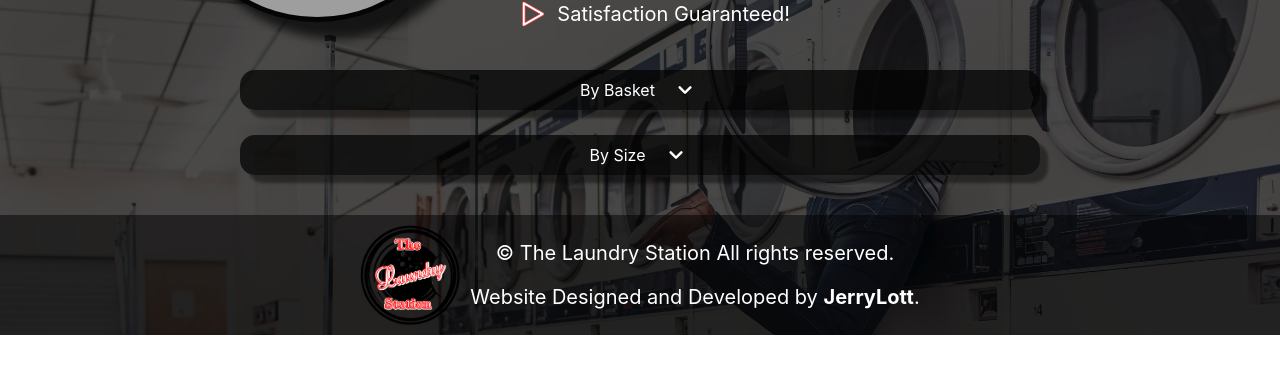
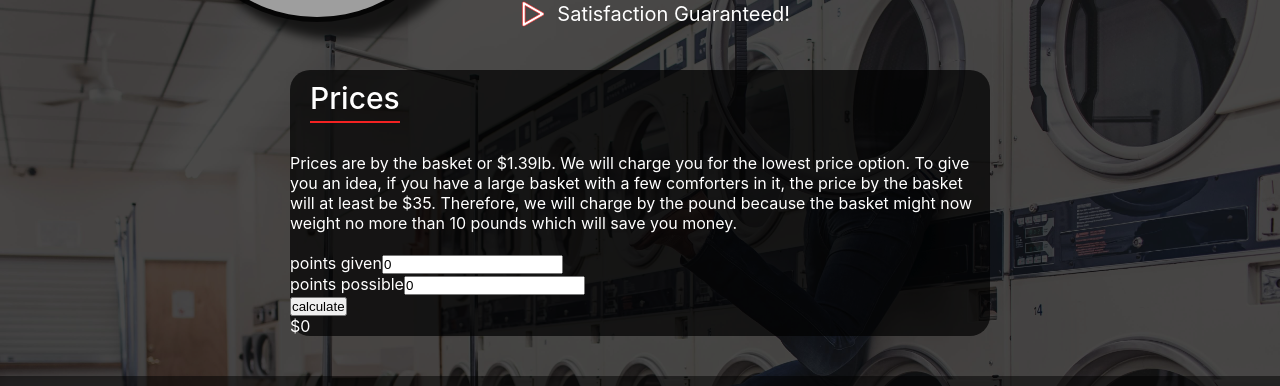
Before and after one commit to lottjerry/the-laundry-station, a React (Create React App) app: page / in a window 1280 px wide. Shown: the part 1770-2156 px from the top of the page. Before the commit the page ends 2105 px from the top, so only its background shows below. Built offline with nearby package versions, Linux system fonts and the light colour scheme; grey boxes are pictures that could not be loaded.

Commit message:
Added price calculator file but not complete

```diff
--- a/src/app.css
+++ b/src/app.css
@@ -278,6 +278,7 @@ a {
   padding: 40px;
   gap: 40px;
   align-items: center;
+  margin: 0 100px;
 }
 
 .services-content__header {
@@ -343,144 +344,25 @@ a {
   padding: 4px 0 4px 40px;
 }
 
-.services__btns {
+.services__prices {
   display: flex;
   flex-direction: column;
   justify-content: center;
   align-items: flex-start;
   padding: 0;
-  gap: 25px;
+  gap: 20px;
+  background-color: rgba(0, 0, 0, 0.7);
+  border-radius: 20px;
+  width: 700px;
 }
 
-.services__btn {
-  display: flex;
-  flex-direction: row;
-  justify-content: center;
-  align-items: center;
-  padding: 7px;
-  gap: 15px;
-  width: 800px;
-  height: 40px;
-  background: rgba(0, 0, 0, 0.7);
-  box-shadow: 8px 8px 3px rgba(0, 0, 0, 0.4);
-  border-radius: 15px;
-  cursor: pointer;
-}
-
-.services__btn:hover {
-  -webkit-text-stroke-width: 0.5px;
-  -webkit-text-stroke-color: #F42222;
-  stroke: #F42222;
-  stroke-width: 0.5px;
-}
-
-.services-button__text {
-  font-style: normal;
-  font-weight: 1000;
-  font-size: 15px;
-  line-height: 29px;
-}
-
-.basket__content {
+.services-prices__title {
   font-size: 30px;
-  font-weight: 700;
-  display: none;
-}
-
-.size__content {
-  font-size: 30px;
-  font-weight: 700;
-  display: none;
-}
-
-.show {
-  display: flex;
-}
-
-.arrow-up {
-  animation: rotate_up 0.5s forwards;
-}
-
-.arrow-down {
-  animation: rotate_down 0.5s forwards;
-}
-
-@keyframes rotate_up {
-  from {
-    transform: rotate(0deg);
-  }
-  to {
-    transform: rotate(-180deg);
-  }
-}
-
-@keyframes rotate_down {
-  from {
-    transform: rotate(-180deg);
-  }
-  to {
-    transform: rotate(0deg);
-  }
-}
-
-.collapsible__btn {
-  display: flex;
-  flex-direction: row;
-  justify-content: center;
-  align-items: center;
-  padding: 7px;
-  gap: 15px;
-  width: 800px;
-  height: 40px;
-  background: rgba(0, 0, 0, 0.7);
-  box-shadow: 8px 8px 3px rgba(0, 0, 0, 0.4);
-  border-radius: 15px;
-  cursor: pointer;
-}
-
-.collapsible__btn:hover {
-  -webkit-text-stroke-width: 0.5px;
-  -webkit-text-stroke-color: #F42222;
-  stroke: #F42222;
-  stroke-width: 0.5px;
-}
-
-.collapsible-button__text {
-  font-style: normal;
-  font-weight: 1000;
-  font-size: 15px;
-  line-height: 29px;
-}
-
-.collapsible__content {
-  font-size: 30px;
-  font-weight: 700;
-}
-
-.arrow-up {
-  animation: rotate_up 0.5s forwards;
-}
-
-.arrow-down {
-  animation: rotate_down 0.5s forwards;
-}
-
-@keyframes rotate_up {
-  from {
-    transform: rotate(0deg);
-  }
-  to {
-    transform: rotate(-180deg);
-  }
-}
-
-@keyframes rotate_down {
-  from {
-    transform: rotate(-180deg);
-  }
-  to {
-    transform: rotate(0deg);
-  }
+  font-weight: 500;
+  border-bottom: 2px solid #F42222;
+  padding: 0 0 5px;
+  margin: 10px 20px;
+  width: fill;
 }
 
 body {
--- a/src/assets/scss/_services.scss
+++ b/src/assets/scss/_services.scss
@@ -4,6 +4,7 @@
 .services__content {
   @include AutoLayoutColumn(40px,40px);
   align-items: center;
+  margin: 0 100px;
 }
 
 .services-content__header {
@@ -47,61 +48,18 @@
   }
 }
 
-.services__btns {
-  @include AutoLayoutColumn(0, 25px);
+.services__prices {
+  @include AutoLayoutColumn(0,20px);
+  background-color: $black07-color;
+  border-radius: 20px;
+  width: 700px;
 }
 
-.services__btn {
-  @include AutoLayoutRow(7px, 15px);
-  width: 800px;
-  height: 40px;
-  background: $black07-color;
-  box-shadow: 8px 8px 3px $box-shadow-color;
-  border-radius: 15px;
-  cursor: pointer;
-
-  &:hover {
-    @include HoverActive();
-  }
+.services-prices__title {
+  font-size: 30px;
+  font-weight: 500;
+  border-bottom: 2px solid #F42222;
+  padding: 0 0 5px;
+  margin: 10px 20px;
+  width: fill;
 }
-
-.services-button__text {
-  font-style: normal;
-  font-weight: 1000;
-  font-size: 15px;
-  line-height: 29px;
-}
-
-.basket__content {
-  font-size: 30px;
-  font-weight: 700;
-  display: none;
-}
-
-.size__content {
-  font-size: 30px;
-  font-weight: 700;
-  display: none;
-}
-
-.show {
-  display: flex;
-}
-
-.arrow-up {
-  animation: rotate_up 0.5s forwards;
-}
-
-.arrow-down {
-  animation: rotate_down 0.5s forwards;
-}
-
-@keyframes rotate_up {
-  from {transform: rotate(0deg);}
-  to {transform: rotate(-180deg);}
-}
-
-@keyframes rotate_down {
-  from {transform: rotate(-180deg);}
-  to {transform: rotate(0deg);}
-}
--- a/src/assets/scss/app.scss
+++ b/src/assets/scss/app.scss
@@ -6,7 +6,6 @@
 @import './footer';
 @import './heading';
 @import './services';
-@import './collapsible';
 
 
 
--- /dev/null
+++ b/src/components/PriceCalculator.js
@@ -0,0 +1,39 @@
+import { useState } from "react"
+
+export default function PriceCalculator(){
+  const [pointsGiven, setPointsGiven] = useState(0);
+  const [pointsPossible, setPointsPossible] = useState(0);
+  const [price, setPrice] = useState(0);
+
+  const calculate = (e) => {
+    e.preventDefault();
+    const formValid = +pointsGiven >= 0 && +pointsPossible > 0;
+    if (!formValid) {
+      return;
+    }
+    setPrice((+pointsGiven / +pointsPossible) * 100);
+  };
+
+  return (
+    <div className="App">
+      <form onSubmit={calculate}>
+        <div>
+          <label>points given</label>
+          <input
+            value={pointsGiven}
+            onChange={(e) => setPointsGiven(e.target.value)}
+          />
+        </div>
+        <div>
+          <label>points possible</label>
+          <input
+            value={pointsPossible}
+            onChange={(e) => setPointsPossible(e.target.value)}
+          />
+        </div>
+        <button type="submit">calculate</button>
+      </form>
+      <div>${price}</div>
+    </div>
+  )
+}
--- a/src/pages/Services.js
+++ b/src/pages/Services.js
@@ -1,6 +1,6 @@
 import Heading from "../components/Heading";
 import FoldedClothes from '../assets/img/folded-clothes.jpg'
-import Collapsible from "../components/Collapsible";
+import PriceCalculator from "../components/PriceCalculator";
 
 export default function Services() {
 
@@ -27,16 +27,13 @@ export default function Services() {
             </ul>
           </div>
         </div>
-      <div className="services__btns">
-        <Collapsible
-          label="By Basket"
-          content="Basket Content"
-        />
-        <Collapsible
-          label="By Size"
-          content="Size Content"
-        />
-      </div>
+        <div className="services__prices">
+          <div className="services-prices__title">Prices</div>
+          <div className="services-prices__description">
+            Prices are by the basket or $1.39lb. We will charge you for the lowest price option. To give you an idea, if you have a large basket with a few comforters in it, the price by the basket will at least be $35. Therefore, we will charge by the pound because the basket might now weight no more than 10 pounds which will save you money.
+          </div>
+          <PriceCalculator />
+        </div>
       </div>
     </section>
   )
```
